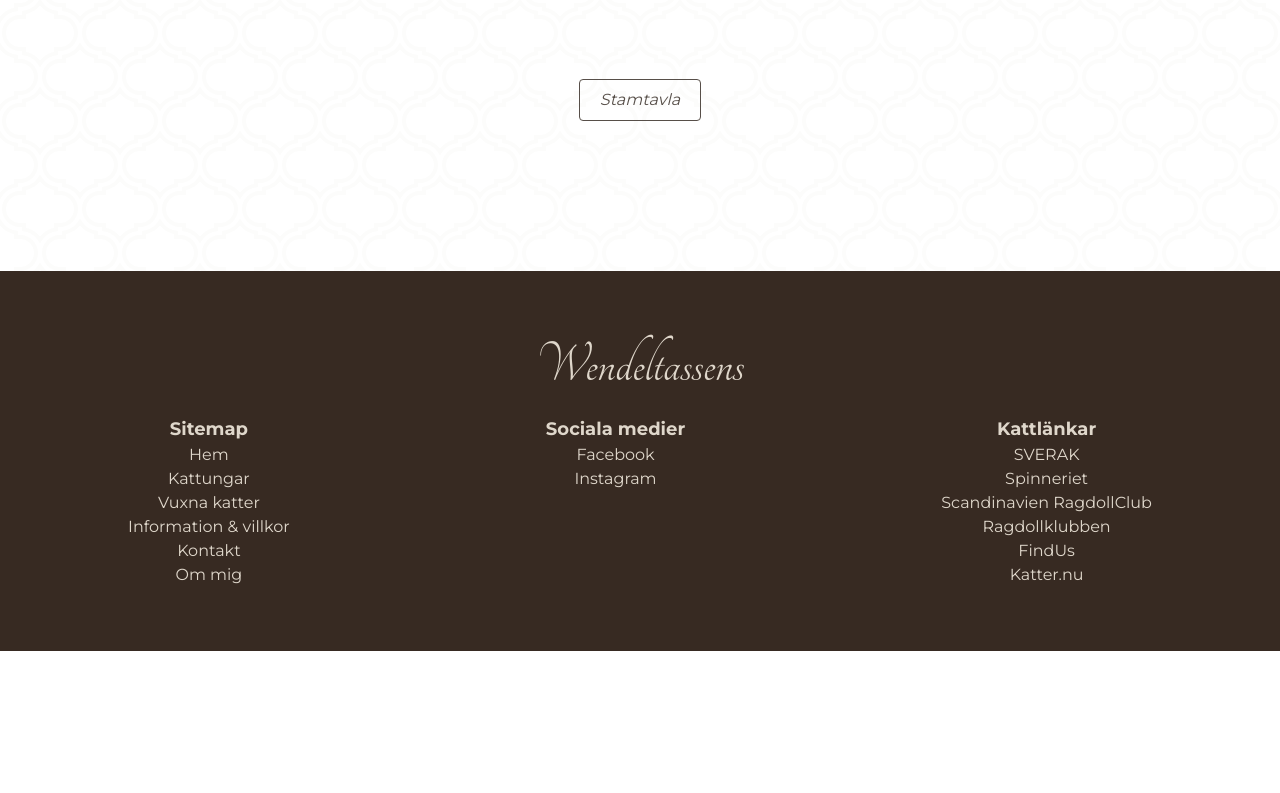
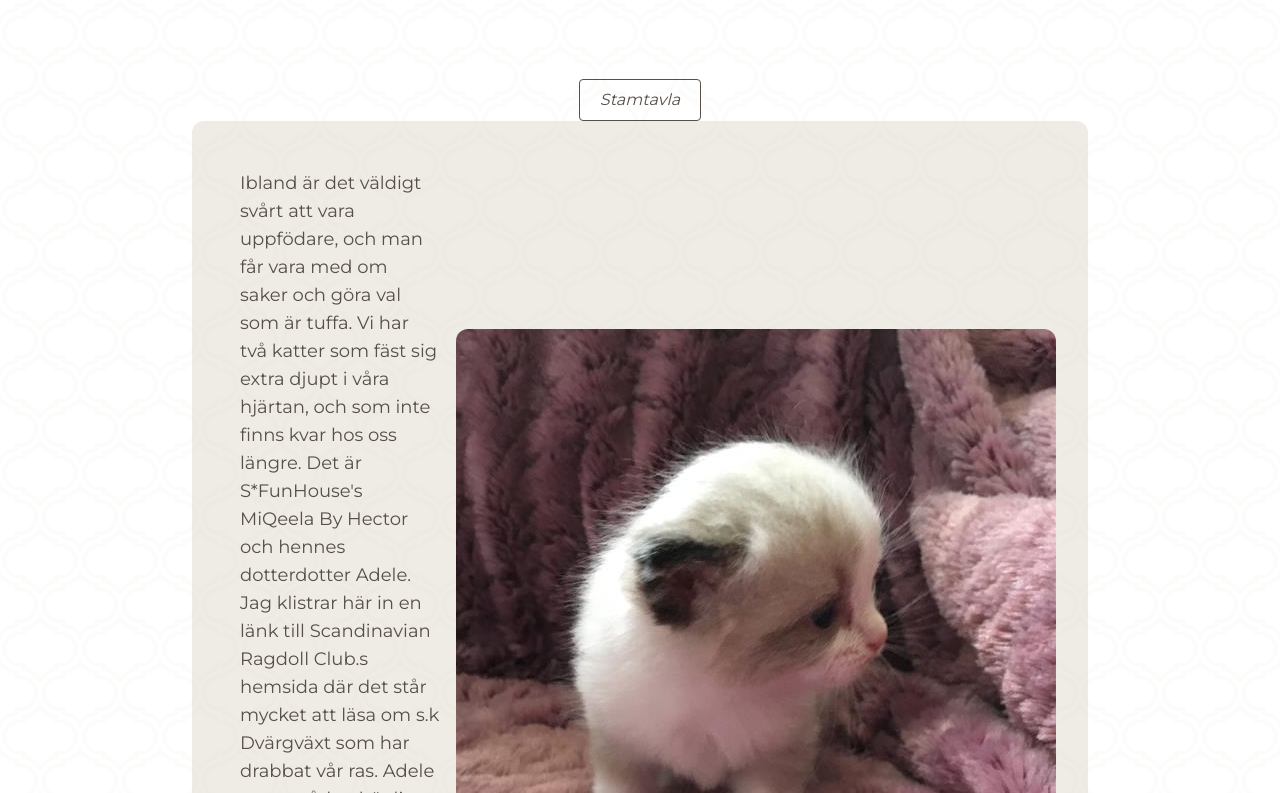
Before and after one commit to spaceflake/wendeltassens, a Next.js app: page /playground in a window 1280 px wide. Shown: the part 5027-5820 px from the top of the page. Before the commit the page ends 5678 px from the top, so only its background shows below. Built offline with nearby package versions, Linux system fonts and the light colour scheme.

Commit message:
add TextAndImage component

```diff
--- a/app/playground/page.tsx
+++ b/app/playground/page.tsx
@@ -12,6 +12,8 @@ import TwoColumnTextSection from '../../components/TwoColumnTextSection';
 import KittenOverview from '../../components/KittenOverview';
 import CatMatchCard from '../../components/CatMatchCard';
 import catMatch1 from '../../public/cat1.jpg';
+import TextAndImage from '../../components/TextAndImage';
+import dvärgväxtImg from '../../public/dvärgväxt-image-2.jpg';
 
 type Props = {};
 
@@ -143,6 +145,9 @@ De kan bli väldigt stora, med en vikt på upp till 10 kg för hanar och 7 kg f
           catImgUrl2={catMatchCard.catImgUrl2}
         />
       </div>
+      <div>
+        <TextAndImage image={dvärgväxtImg} />
+      </div>
       <div className="mt-[150px]">
         <Footer />
       </div>
--- /dev/null
+++ b/components/TextAndImage.tsx
@@ -0,0 +1,34 @@
+import Image, { StaticImageData } from 'next/image';
+
+type Props = {
+  text?: string;
+  image: string | StaticImageData;
+};
+
+const TextAndImage = ({ text, image }: Props) => {
+  return (
+    <div className="flex flex-col lg:flex-row mx-auto font-Montserrat text-DarkBrown items-center max-w-4xl bg-Beige/50 p-8 rounded-xl">
+      <p className="max-w-prose text-lg p-4">
+        Ibland är det väldigt svårt att vara uppfödare, och man får vara med om
+        saker och göra val som är tuffa. Vi har två katter som fäst sig extra
+        djupt i våra hjärtan, och som inte finns kvar hos oss längre. Det är
+        S*FunHouse's MiQeela By Hector och hennes dotterdotter Adele. Jag
+        klistrar här in en länk till Scandinavian Ragdoll Club.s hemsida där det
+        står mycket att läsa om s.k Dvärgväxt som har drabbat vår ras. Adele var
+        en sådan här liten ljuvlig kattunge, som vi fick ha kvar tills hon var
+        20 veckor. MiQeela vet vi inte riktigt vad som hände med. Hon blev sjuk
+        väldigt fort och rasade i vikt. Hon fick även diabetes. Tanken att
+        medicinera henne varje dag och tvinga i mat kändes inte som ett
+        alternativ, så hon fick somna in, och ligger bredvid Adele på en plats
+        där vi minns dem.
+      </p>
+      <Image
+        src={image}
+        alt="Kattunge med dvärgväxt"
+        className="w-auto mx-auto h-auto rounded-xl"
+      />
+    </div>
+  );
+};
+
+export default TextAndImage;
```
Also changed, not shown: public/dvärgväxt-image-2.jpg (added), public/dvärgväxt-image.jpg (added).
